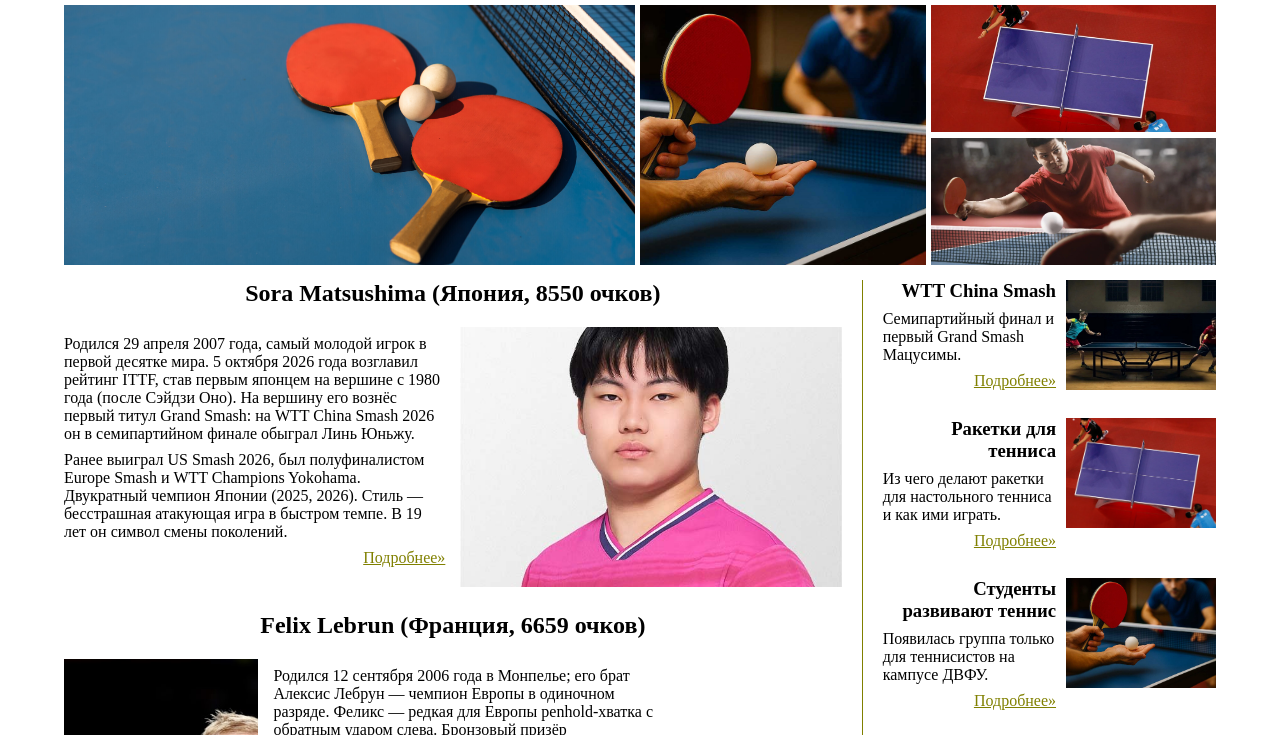
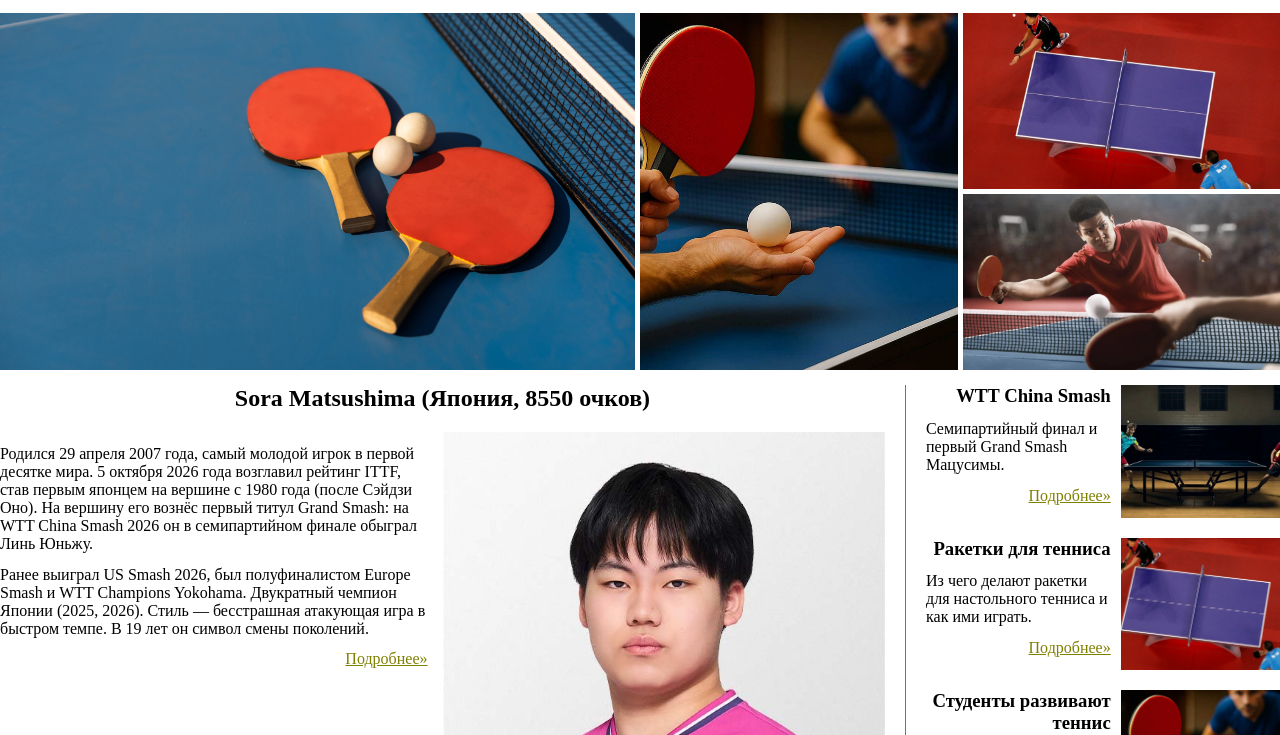
Before and after one commit to povakr/HTML_1_IDZ, a plain HTML site: page index.html in a window 1280 px wide. Shown: the part 76-811 px from the top of the page. Drawn offline with Linux system fonts and the light colour scheme.

Commit message:
change Style.css

```diff
--- a/Style.css
+++ b/Style.css
@@ -1,9 +1,11 @@
 body {
-    margin: 10px 5%;
+    margin: 10px auto;
+    width: min(100%, 1400px);
+    /* убарать 5% иправить на min max */
 }
 
 p {
-    margin: 8px 0;
+    margin: clamp(8px, 1vw, 14px) 0;
 }
 
 /* Шапка */
@@ -29,7 +31,7 @@ p {
 
 .menu a {
     display: block;
-    padding: 8px 12px;
+    padding: clamp(6px, 1vw, 12px) clamp(8px, 1.5vw, 16px);
     text-decoration: none;
 }
 
@@ -44,22 +46,32 @@ p {
     display: grid;
     grid-template-columns: 2fr 1fr 1fr;
     gap: 5px;
+    height: auto;
+
     margin: 15px 0;
 }
 
 #top-image img {
     width: 100%;
-    height: 260px;
+    height: auto;
     object-fit: cover;
 }
 
+#top-image > img {
+    height: 100%;
+}
+
 #top-right {
-    display: grid;
+    display: flex;
+    flex-direction: column;
     gap: 5px;
+    /* а флекс */
 }
 
 #top-right img {
-    height: 127px;
+    flex: 1;
+    min-height: 0;
+    height: auto;
 }
 
 /* Основная часть */
@@ -69,11 +81,12 @@ p {
 }
 
 #articles {
-    width: 70%;
+    /* заменить на flex: 1 */
+    flex: 5;
 }
 
 #sidebar {
-    width: 30%;
+    flex: 2;
     border-left: 1px solid olive;
     padding-left: 20px;
 }
@@ -93,16 +106,15 @@ p {
 }
 
 .article-text {
-    width: 50%;
+    flex: 1;
 }
 
 .wide {
-    width: 75%;
 }
 
 .article-body img {
     width: 50%;
-    height: 260px;
+    height: auto;
     object-fit: cover;
 }
 
@@ -130,7 +142,7 @@ img.small {
 }
 
 .card-text {
-    width: 55%;
+    flex: 1;
 }
 
 .card h3 {
@@ -140,7 +152,7 @@ img.small {
 
 .card img {
     width: 45%;
-    height: 110px;
+    height: auto;
     object-fit: cover;
 }
 
@@ -174,7 +186,7 @@ img.small {
     }
 
     #top-image img {
-        height: 200px;
+         flex: none;
     }
 
     #content {
@@ -200,7 +212,7 @@ img.small {
 
     .article-body img {
         width: 100%;
-        height: 220px;
+        height: auto;
     }
 
     .card {
```
